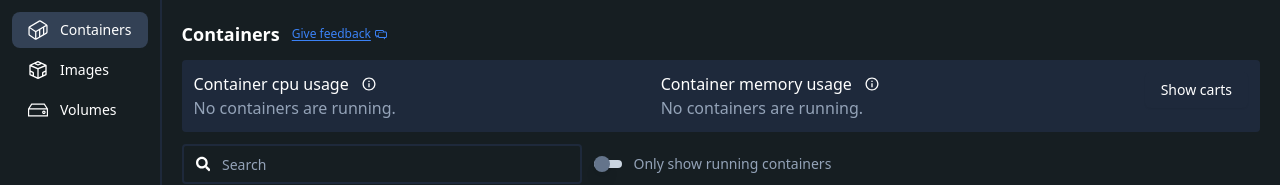
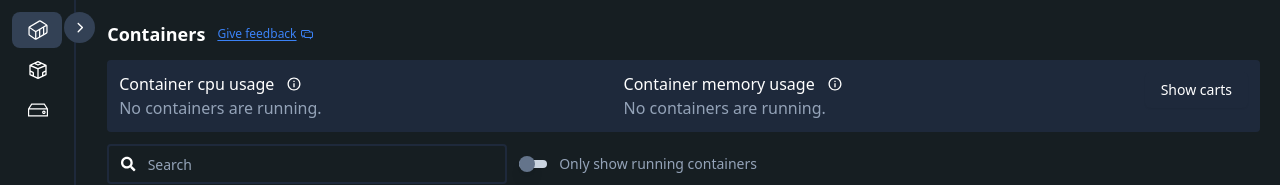
Before and after one commit to virtueer/docker-desktop, a React (Vite) app in the folder front/: page /v2/container in a window 1280 px wide. Shown: the top 185 px of the page. Built offline with nearby package versions, Linux system fonts and the light colour scheme; no server answers.

Commit message:
Sidebar toggle added

```diff
--- /dev/null
+++ b/front/src/components/sidebar.css
@@ -0,0 +1,15 @@
+#sidebar-content:hover + #sidebar-toggle {
+  opacity: 1;
+}
+
+#sidebar-toggle:hover {
+  opacity: 1;
+}
+
+#sidebar-toggle:focus {
+  opacity: 1;
+}
+
+#sidebar-toggle {
+  opacity: 0;
+}
--- a/front/src/components/sidebar.tsx
+++ b/front/src/components/sidebar.tsx
@@ -1,42 +1,79 @@
+import "./sidebar.css";
+import { Link } from "@tanstack/react-router";
+import { useState } from "react";
+import { IconType } from "react-icons";
+import { FaChevronLeft, FaChevronRight } from "react-icons/fa6";
 import { GoContainer } from "react-icons/go";
-import { Button } from "./ui/button";
 import { RxCodesandboxLogo } from "react-icons/rx";
 import { TfiHarddrive } from "react-icons/tfi";
-import { Link } from "@tanstack/react-router";
+import { Button } from "./ui/button";
 
-export default function Sidebar() {
+function SidebarItem({
+  open,
+  to,
+  Icon,
+  text,
+}: {
+  open: boolean;
+  to: string;
+  Icon: IconType;
+  text: string;
+}) {
   return (
-    <div className="flex flex-col p-3 border-r-2 gap-1">
     <Link
-        to="/v2/container"
+      to={to}
       className="rounded-lg"
       activeProps={{ className: "!bg-slate-700" }}
     >
-        <Button variant="ghost" className="gap-3 justify-start w-full">
-          <GoContainer size="1.25rem" />
-          Containers
+      <Button
+        variant="ghost"
+        className="gap-5 justify-start overflow-hidden"
+        style={{
+          width: open ? "200px" : "50px",
+          transition: "width .25s ease-in-out",
+        }}
+      >
+        <Icon size="1.25rem" className="relative min-w-[1.25rem]" />
+        {text}
       </Button>
     </Link>
-      <Link
+  );
+}
+
+export default function Sidebar() {
+  const [open, setOpen] = useState(false);
+
+  return (
+    <div className="flex">
+      <div id="sidebar-content" className="flex flex-col p-3 border-r-2 gap-1">
+        <SidebarItem
+          open={open}
+          to="/v2/container"
+          Icon={GoContainer}
+          text="Containers"
+        />
+        <SidebarItem
+          open={open}
           to="/images"
-        className="rounded-lg"
-        activeProps={{ className: "!bg-slate-700" }}
+          Icon={RxCodesandboxLogo}
+          text="Images"
+        />
+        <SidebarItem
+          open={open}
+          to="/volumes"
+          Icon={TfiHarddrive}
+          text="Volumes"
+        />
+      </div>
+      <Button
+        id="sidebar-toggle"
+        variant="ghost"
+        className="relative -left-3 top-3 rounded-full bg-slate-700 hover:text-blue-500 hover:bg-slate-600 p-2.5 h-fit"
+        onClick={() => setOpen(!open)}
       >
-        <Button variant="ghost" className="gap-3 justify-start w-full">
-          <RxCodesandboxLogo size="1.25rem" />
-          Images
+        {!open && <FaChevronRight className="w-[0.7rem] h-[0.7rem]" />}
+        {open && <FaChevronLeft className="w-[0.7rem] h-[0.7rem]" />}
       </Button>
-      </Link>
-      <Link
-        to="/volumes"
-        className="rounded-lg"
-        activeProps={{ className: "!bg-slate-700" }}
-      >
-        <Button variant="ghost" className="gap-3 justify-start w-full">
-          <TfiHarddrive size="1.25rem" />
-          Volumes
-        </Button>
-      </Link>
     </div>
   );
 }
--- a/front/src/routes/__root.tsx
+++ b/front/src/routes/__root.tsx
@@ -18,7 +18,7 @@ function RootPage() {
     <QueryClientProvider client={queryClient}>
       <div className="flex min-w-screen w-screen max-w-screen min-h-screen h-screen max-h-screen bg-night-500 text-white dark overflow-hidden">
         <Sidebar />
-        <div className="w-full p-5 overflow-auto">
+        <div className="w-full p-5 pl-0 overflow-auto">
           <Outlet />
         </div>
         <Toaster />
--- a/front/src/table/file/columns.tsx
+++ b/front/src/table/file/columns.tsx
@@ -37,6 +37,7 @@ export const columns: ColumnDef<TData>[] = [
     header: "Name",
     meta: {
       headerClass: "w-full",
+      cellClass: "p-2",
     },
     cell({ row, table }) {
       const visibility =
@@ -86,7 +87,7 @@ export const columns: ColumnDef<TData>[] = [
       return bytes(value, { unitSeparator: " " });
     },
     meta: {
-      cellClass: "whitespace-nowrap",
+      cellClass: "whitespace-nowrap p-2",
     },
   },
   {
@@ -96,11 +97,14 @@ export const columns: ColumnDef<TData>[] = [
       return <TimeAgo date={row.original.modify} />;
     },
     meta: {
-      cellClass: "whitespace-nowrap",
+      cellClass: "whitespace-nowrap p-2",
     },
   },
   {
     accessorFn: (data) => data.permission.symbolic,
     header: "Mode",
+    meta: {
+      cellClass: "whitespace-nowrap p-2",
+    },
   },
 ];
--- a/front/src/table/image/columns.tsx
+++ b/front/src/table/image/columns.tsx
@@ -32,6 +32,9 @@ export const columns: ColumnDef<TData>[] = [
           aria-label="Select row"
         />
       );
+    },
+    meta: {
+      cellClass: "p-2",
     },
   },
   {
--- a/front/src/table/volume/columns.tsx
+++ b/front/src/table/volume/columns.tsx
@@ -30,6 +30,9 @@ export const columns: ColumnDef<TData>[] = [
         />
       );
     },
+    meta: {
+      cellClass: "p-2",
+    },
   },
   {
     accessorKey: "Name",
```
Lines whose indentation alone changed are shown as unchanged.
